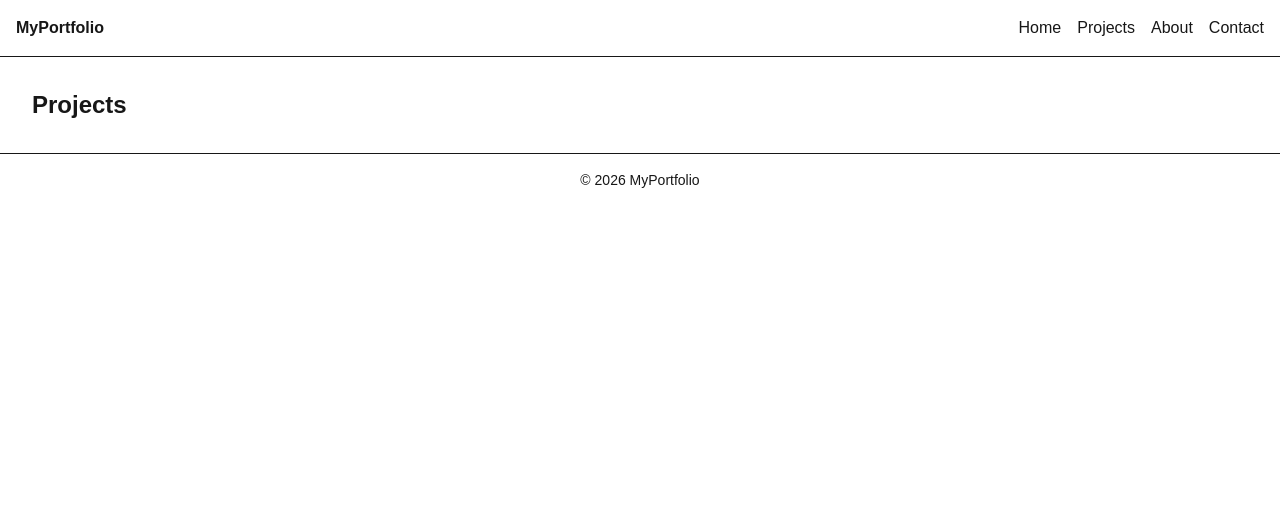
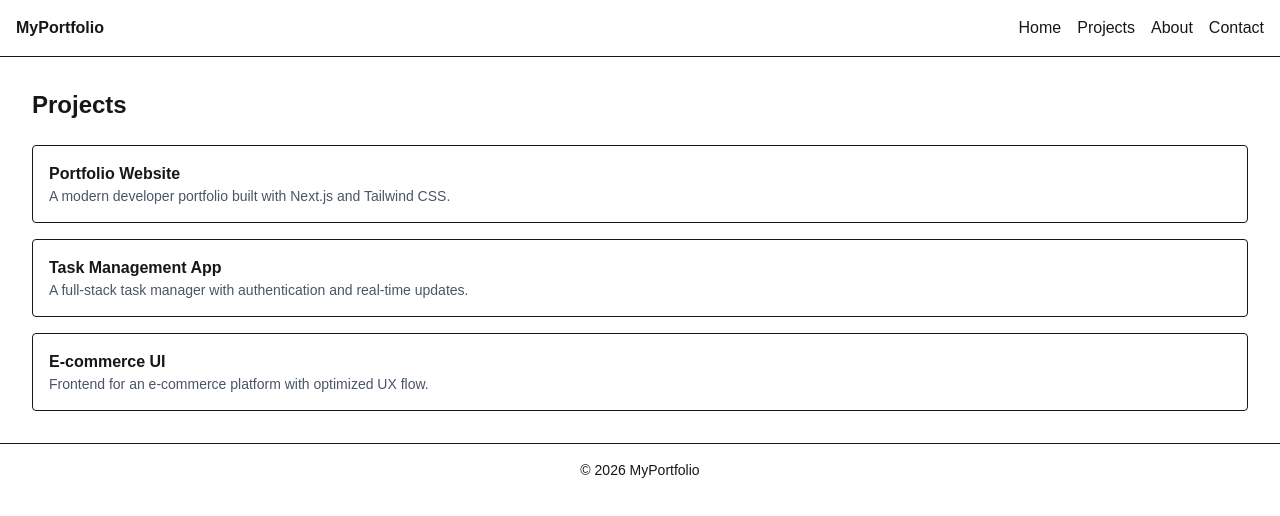
Before and after one commit to empouya/empouya, a Next.js app: page /projects in a window 1280 px wide. Shown: the top 516 px of the page. Built offline with nearby package versions, Linux system fonts and the light colour scheme.

Commit message:
feat: introduce scalable project content system with registry layer

```diff
--- a/src/app/projects/[slug]/page.tsx
+++ b/src/app/projects/[slug]/page.tsx
@@ -1,7 +1,38 @@
-export default function ProjectDetailPage() {
+import { getProjectBySlug, projects } from "@/lib/projects";
+import { notFound } from "next/navigation";
+
+export function generateStaticParams() {
+    return projects.map((project) => ({
+        slug: project.slug,
+    }));
+}
+
+type PageProps = {
+    params: Promise<{ slug: string }>;
+};
+
+export default async function ProjectDetailPage({
+    params,
+}: PageProps) {
+    const { slug } = await params;
+
+    const project = getProjectBySlug(slug);
+
+    if (!project) return notFound();
+
     return (
         <main className="p-8">
-            <h1 className="text-2xl font-bold">Project Detail</h1>
+            <h1 className="text-3xl font-bold">{project.title}</h1>
+
+            <p className="mt-4 text-gray-700">{project.description}</p>
+
+            <div className="mt-4">
+                <strong>Tech:</strong> {project.tech.join(", ")}
+            </div>
+
+            <div className="mt-2 text-sm text-gray-600">
+                Result: {project.result}
+            </div>
         </main>
     );
 }
--- a/src/app/projects/page.tsx
+++ b/src/app/projects/page.tsx
@@ -1,7 +1,25 @@
+import { projects } from "@/lib/projects";
+import Link from "next/link";
+
 export default function ProjectsPage() {
     return (
         <main className="p-8">
-            <h1 className="text-2xl font-bold">Projects</h1>
+            <h1 className="text-2xl font-bold mb-6">Projects</h1>
+
+            <div className="grid gap-4">
+                {projects.map((project) => (
+                    <Link
+                        key={project.id}
+                        href={`/projects/${project.slug}`}
+                        className="border p-4 rounded hover:bg-gray-50"
+                    >
+                        <h2 className="font-semibold">{project.title}</h2>
+                        <p className="text-sm text-gray-600">
+                            {project.description}
+                        </p>
+                    </Link>
+                ))}
+            </div>
         </main>
     );
 }
--- /dev/null
+++ b/src/content/projects/data/project1.json
@@ -0,0 +1,13 @@
+{
+    "id": "project-1",
+    "title": "Portfolio Website",
+    "description": "A modern developer portfolio built with Next.js and Tailwind CSS.",
+    "tech": [
+        "Next.js",
+        "Tailwind",
+        "TypeScript"
+    ],
+    "featured": true,
+    "result": "Improved personal branding and recruiter visibility",
+    "slug": "portfolio-website"
+}
--- /dev/null
+++ b/src/content/projects/data/project2.json
@@ -0,0 +1,13 @@
+{
+    "id": "project-2",
+    "title": "Task Management App",
+    "description": "A full-stack task manager with authentication and real-time updates.",
+    "tech": [
+        "React",
+        "Node.js",
+        "MongoDB"
+    ],
+    "featured": true,
+    "result": "Improved productivity tracking for users",
+    "slug": "task-manager"
+}
--- /dev/null
+++ b/src/content/projects/data/project3.json
@@ -0,0 +1,12 @@
+{
+    "id": "project-3",
+    "title": "E-commerce UI",
+    "description": "Frontend for an e-commerce platform with optimized UX flow.",
+    "tech": [
+        "React",
+        "Tailwind"
+    ],
+    "featured": false,
+    "result": "Increased conversion-focused UI clarity",
+    "slug": "ecommerce-ui"
+}
--- /dev/null
+++ b/src/content/projects/index.ts
@@ -0,0 +1,23 @@
+import project1 from "./data/project1.json";
+import project2 from "./data/project2.json";
+import project3 from "./data/project3.json";
+
+export type Project = {
+    id: string;
+    title: string;
+    description: string;
+    tech: string[];
+    featured: boolean;
+    result: string;
+    slug: string;
+};
+
+export const projects: Project[] = [project1, project2, project3];
+
+export function getFeaturedProjects() {
+    return projects.filter((p) => p.featured);
+}
+
+export function getProjectBySlug(slug: string) {
+    return projects.find((p) => p.slug === slug);
+}
--- /dev/null
+++ b/src/lib/projects.ts
@@ -0,0 +1,7 @@
+import {
+    projects,
+    getFeaturedProjects,
+    getProjectBySlug,
+} from "@/content/projects";
+
+export { projects, getFeaturedProjects, getProjectBySlug };
```
Also changed, not shown: 2 other files (tests, documents, lock files or other folders).
